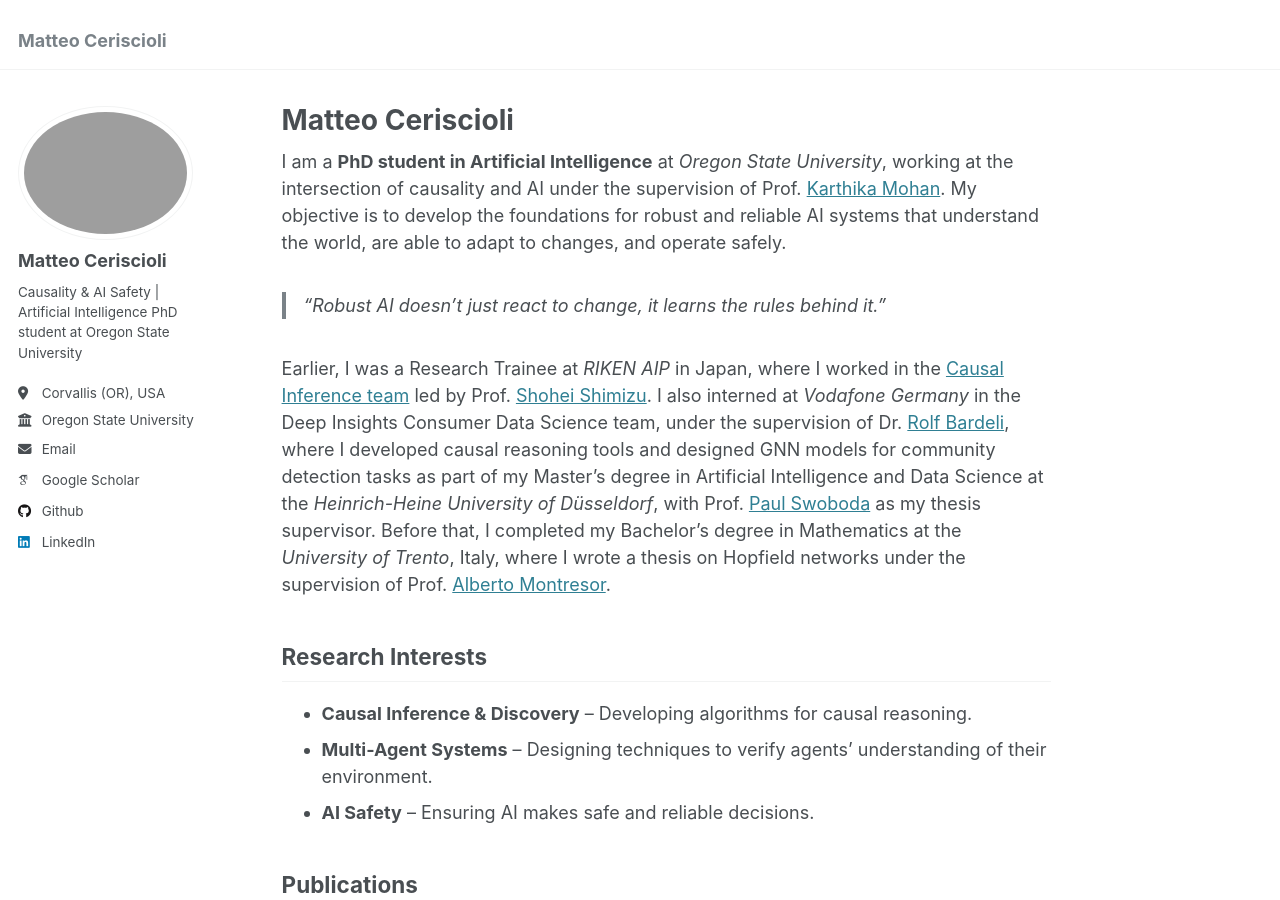
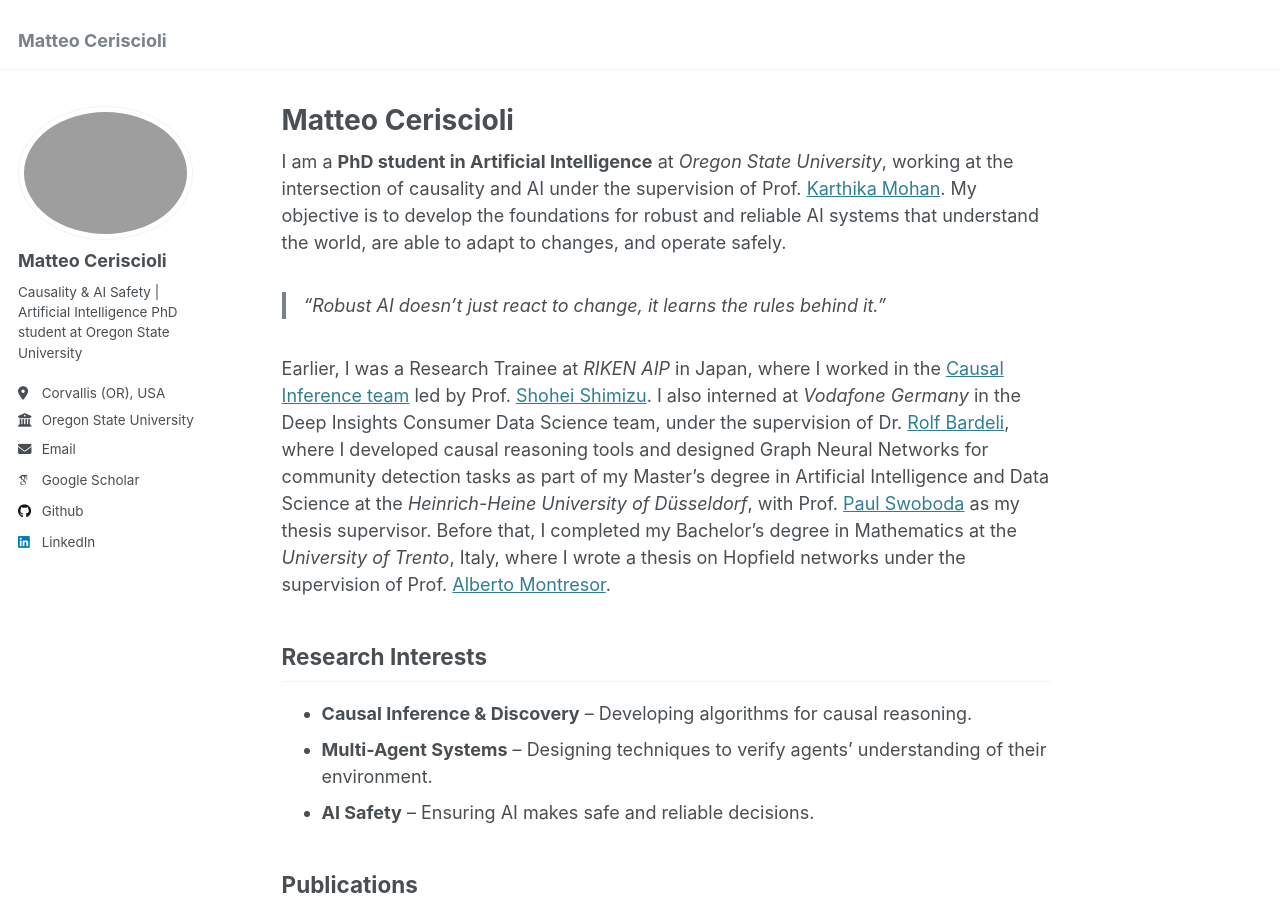
Before and after one commit to matteoceriscioli/matteoceriscioli.github.io, a Jekyll site: the page built from _pages/about.md, in a window 1280 px wide and 900 px high. Built offline with Jekyll 4.4.1, drawn with Linux system fonts in a browser that asks for light colours; some web fonts are replaced.

Commit message:
Update about.md

```diff
--- a/_pages/about.md
+++ b/_pages/about.md
@@ -11,7 +11,7 @@
 
 > *"Robust AI doesn't just react to change, it learns the rules behind it."*
 
-Earlier, I was a Research Trainee at *RIKEN AIP* in Japan, where I worked in the [Causal Inference team](https://www.riken.jp/en/research/labs/aip/generic_tech/cause_infer/index.html) led by Prof. [Shohei Shimizu](https://sites.google.com/view/sshimizu06/lab?authuser=0). I also interned at *Vodafone Germany* in the Deep Insights Consumer Data Science team, under the supervision of Dr. [Rolf Bardeli](https://www.linkedin.com/in/rolf-bardeli-30689a2/?originalSubdomain=de), where I developed causal reasoning tools and designed GNN models for community detection tasks as part of my Master’s degree in Artificial Intelligence and Data Science at the *Heinrich-Heine University of Düsseldorf*, with Prof. [Paul Swoboda](https://www.sarmata.hhu.de/) as my thesis supervisor. Before that, I completed my Bachelor's degree in Mathematics at the *University of Trento*, Italy, where I wrote a thesis on Hopfield networks under the supervision of Prof. [Alberto Montresor](https://cricca.disi.unitn.it/montresor/).
+Earlier, I was a Research Trainee at *RIKEN AIP* in Japan, where I worked in the [Causal Inference team](https://www.riken.jp/en/research/labs/aip/generic_tech/cause_infer/index.html) led by Prof. [Shohei Shimizu](https://sites.google.com/view/sshimizu06/lab?authuser=0). I also interned at *Vodafone Germany* in the Deep Insights Consumer Data Science team, under the supervision of Dr. [Rolf Bardeli](https://www.linkedin.com/in/rolf-bardeli-30689a2/?originalSubdomain=de), where I developed causal reasoning tools and designed Graph Neural Networks for community detection tasks as part of my Master’s degree in Artificial Intelligence and Data Science at the *Heinrich-Heine University of Düsseldorf*, with Prof. [Paul Swoboda](https://www.sarmata.hhu.de/) as my thesis supervisor. Before that, I completed my Bachelor's degree in Mathematics at the *University of Trento*, Italy, where I wrote a thesis on Hopfield networks under the supervision of Prof. [Alberto Montresor](https://cricca.disi.unitn.it/montresor/).
 
 ## Research Interests
 - **Causal Inference & Discovery** – Developing algorithms for causal reasoning.
```
